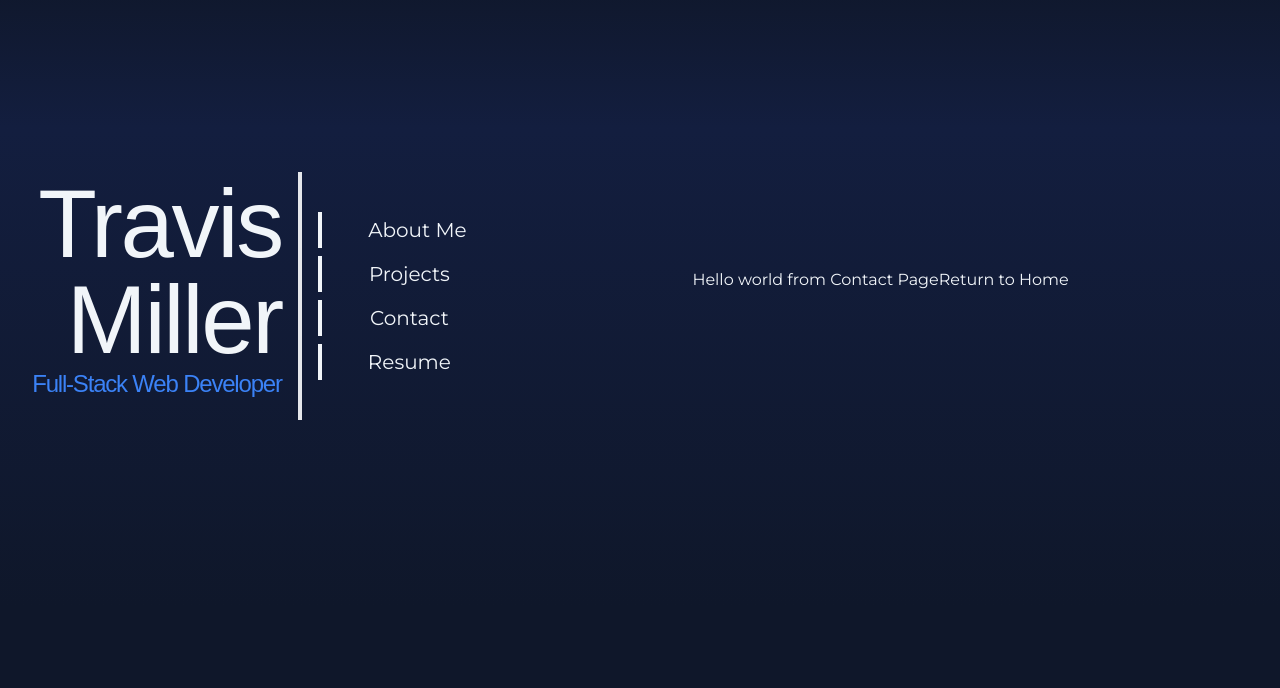
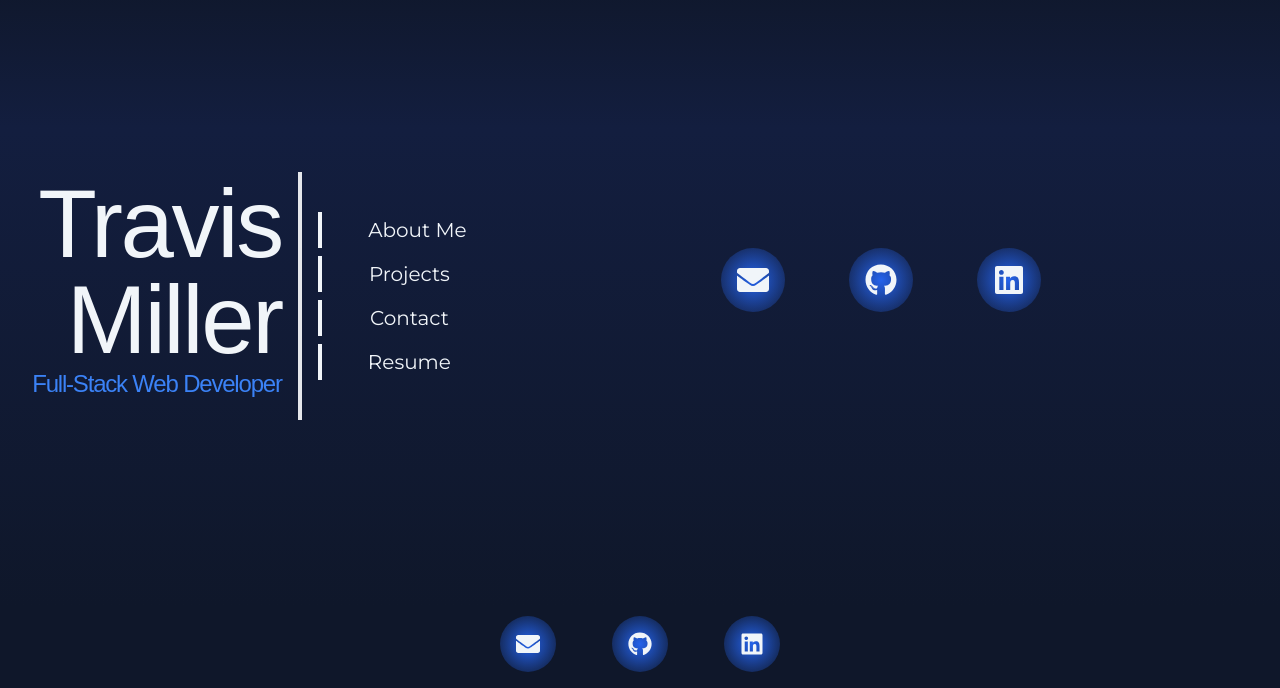
Before and after one commit to tcmiller30/next-portfolio, a Next.js app: page /contact in a window 1280 px wide. Shown: the part 112-800 px from the top of the page. Built offline with nearby package versions, Linux system fonts and the light colour scheme; a web font is replaced by a local one.

Commit message:
added email,github,linkedin icons to contact

```diff
--- a/app/contact/page.js
+++ b/app/contact/page.js
@@ -1,9 +1,26 @@
+import { FaEnvelope, FaGithub, FaLinkedin } from 'react-icons/fa'
+
 export default function Contact() {
     return(
         <>
-            <div>
-                Hello world from Contact Page
-                <a href='/'>Return to Home</a>
+            <div className='columns-3 gap-8'>
+                <div className='flex flex-col p-4'>
+                    <div className='mx-auto p-4 bg-gradient-radial from-blue-600 aspect-square rounded-full'>
+                    <FaEnvelope size='2em' className=' fill-white-500'/>
+                    </div>
+                </div>
+
+                <div className='flex flex-col p-4'>
+                    <div className='mx-auto p-4 bg-gradient-radial from-blue-600 aspect-square rounded-full'>
+                    <FaGithub size='2em' className=' fill-white-500'/>
+                    </div>
+                </div>
+
+                <div className='flex flex-col p-4'>
+                    <div className='mx-auto p-4 bg-gradient-radial from-blue-600 aspect-square rounded-full'>
+                    <FaLinkedin size='2em' className=' fill-white-500'/>
+                    </div>
+                </div>
             </div>
         </>
     )
--- a/app/layout.js
+++ b/app/layout.js
@@ -1,5 +1,6 @@
 import './globals.css'
 import { montserrat, nova_round } from './fonts'
+import { FaEnvelope, FaGithub, FaLinkedin } from 'react-icons/fa'
 
 export const metadata = {
   title: 'Travis Miller Portfolio',
@@ -32,7 +33,7 @@ export default function RootLayout({ children }) {
                 </li>
               </a>
               <a href='/contact'>
-                <li className='w-full mx-auto mb-2 border-slate-100 border-r-4 hover:border-yellow-500 hover:text-blue-300 hover:transition-all duration-200 ease-in-out lg:border-r-0 lg:border-l-4 lg:text-xl lg:hover:text-3xl lg:leading-9'>
+                <li className='w-full mx-auto mb-2 border-slate-100 border-r-4 hover:border-yellow-500 hover:text-blue-300 hover:transition-all duration-200 ease-in-out lg:border-r-0 lg:border-l-4 lg:text-xl lg:hover:text-3xl lg:active:text-3xl lg:leading-9'>
                   Contact
                 </li>
               </a>
@@ -50,6 +51,27 @@ export default function RootLayout({ children }) {
           {children}
         </main>
         </div>
+        <footer>
+        <div className='fixed bottom-0 inset-x-0 w-1/4 mt-2 mx-auto columns-3 gap-4'>
+                <div className='flex flex-col p-4'>
+                    <div className='mx-auto p-4 bg-gradient-radial from-blue-600 aspect-square rounded-full'>
+                    <FaEnvelope size='1.5em' className=' fill-white-500'/>
+                    </div>
+                </div>
+
+                <div className='flex flex-col p-4'>
+                    <div className='mx-auto p-4 bg-gradient-radial from-blue-600 aspect-square rounded-full'>
+                    <FaGithub size='1.5em' className=' fill-white-500'/>
+                    </div>
+                </div>
+
+                <div className='flex flex-col p-4'>
+                    <div className='mx-auto p-4 bg-gradient-radial from-blue-600 aspect-square rounded-full'>
+                    <FaLinkedin size='1.5em' className=' fill-white-500'/>
+                    </div>
+                </div>
+            </div>
+        </footer>
       </body>
     </html>
   )
```
